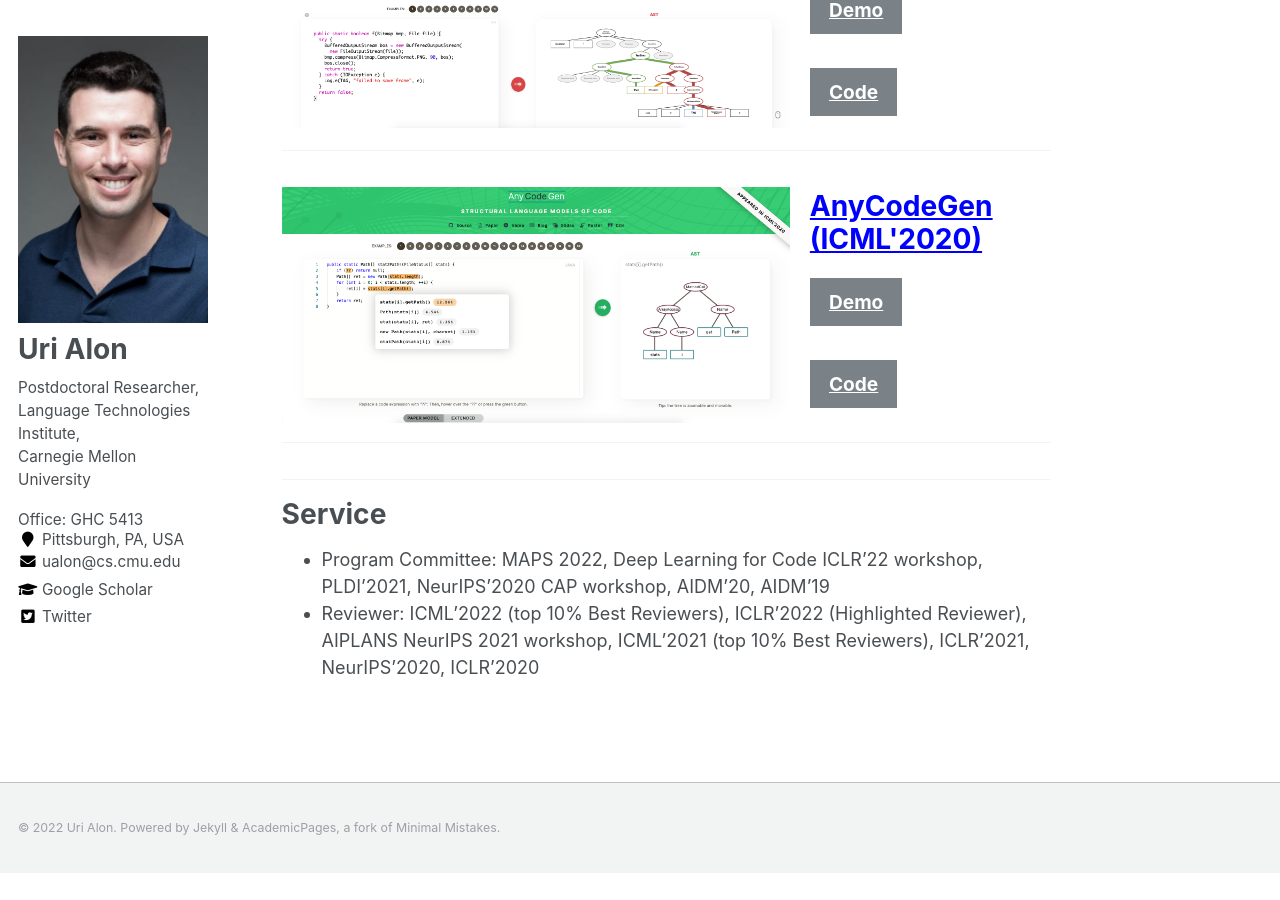
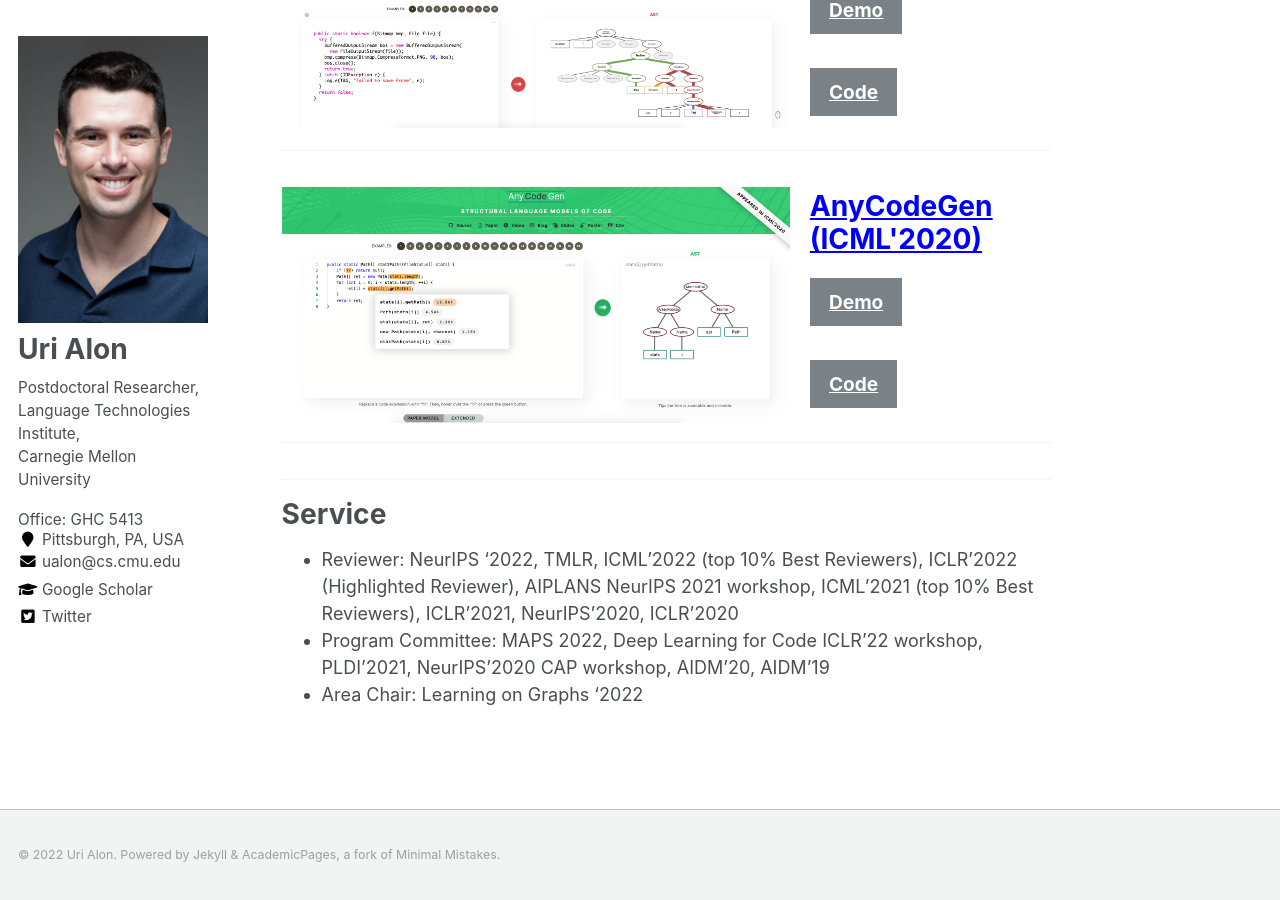
Before and after one commit to urialon/urialon.github.io, a Jekyll site: the page built from _pages/about.md, in a window 1280 px wide and 900 px high, scrolled down 4781 px. Built offline with Jekyll 4.4.1, drawn with Linux system fonts in a browser that asks for light colours; before the commit the page ends 5654 px from its top, so only the background shows below that.

Commit message:
minor service

```diff
--- a/_pages/about.md
+++ b/_pages/about.md
@@ -209,5 +209,6 @@ I am happily married to Lee and father of Gur 🙂
 
 ---
 # Service
+* Reviewer: NeurIPS '2022, TMLR, ICML'2022 (top 10% Best Reviewers), ICLR'2022 (Highlighted Reviewer), AIPLANS NeurIPS 2021 workshop, ICML’2021 (top 10% Best Reviewers), ICLR’2021, NeurIPS’2020, ICLR’2020
 * Program Committee: MAPS 2022, Deep Learning for Code ICLR'22 workshop, PLDI’2021, NeurIPS’2020 CAP workshop, AIDM’20, AIDM’19
-* Reviewer: ICML'2022 (top 10% Best Reviewers), ICLR'2022 (Highlighted Reviewer), AIPLANS NeurIPS 2021 workshop, ICML’2021 (top 10% Best Reviewers), ICLR’2021, NeurIPS’2020, ICLR’2020
+* Area Chair: Learning on Graphs '2022
```
